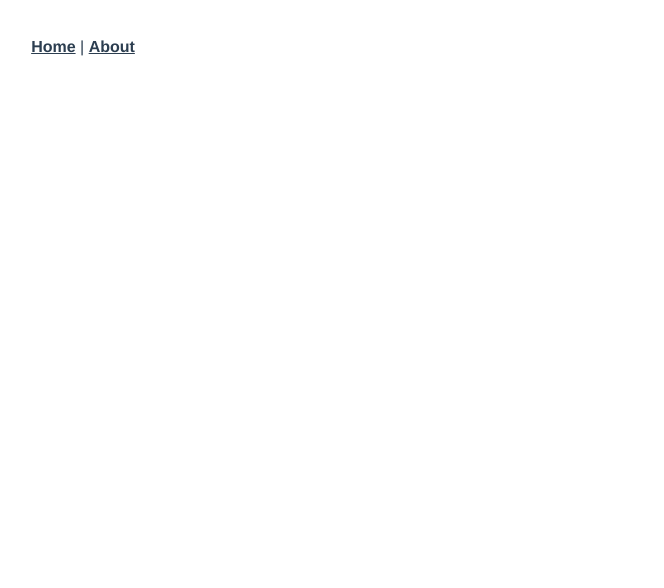
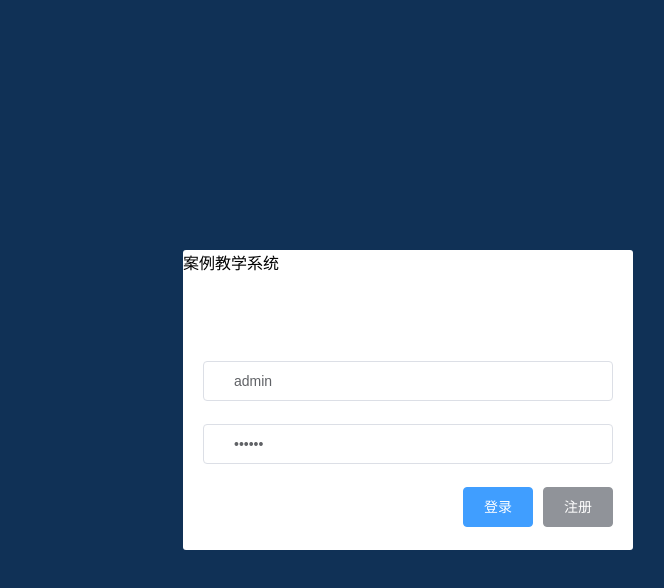
Before and after one commit to Dayong99/teaching-case, a Vue app: page /#/login in a window 1280 px wide. Shown: the top 588 px of the page, without its empty margins (557-1221 px from the left). Built offline with nearby package versions, Linux system fonts and the light colour scheme.

Commit message:
'login20200828'

```diff
--- a/babel.config.js
+++ b/babel.config.js
@@ -1,5 +1,14 @@
 module.exports = {
   presets: [
     '@vue/cli-plugin-babel/preset'
+  ],
+  plugins: [
+    [
+      'component',
+      {
+        libraryName: 'element-ui',
+        styleLibraryName: 'theme-chalk'
+      }
+    ]
   ]
 }
--- a/src/App.vue
+++ b/src/App.vue
@@ -1,32 +1,19 @@
 <template>
   <div id="app">
-    <div id="nav">
-      <router-link to="/">Home</router-link> |
-      <router-link to="/about">About</router-link>
-    </div>
-    <router-view/>
+    <!--    路由占位符-->
+    <router-view></router-view>
   </div>
 </template>
 
+<script>
+export default {
+  name: 'app',
+  components: {
+
+  }
+}
+</script>
+
 <style>
-#app {
-  font-family: Avenir, Helvetica, Arial, sans-serif;
-  -webkit-font-smoothing: antialiased;
-  -moz-osx-font-smoothing: grayscale;
-  text-align: center;
-  color: #2c3e50;
-}
 
-#nav {
-  padding: 30px;
-}
-
-#nav a {
-  font-weight: bold;
-  color: #2c3e50;
-}
-
-#nav a.router-link-exact-active {
-  color: #42b983;
-}
 </style>
--- /dev/null
+++ b/src/assets/css/global.css
@@ -0,0 +1,35 @@
+/*全局样式表*/
+html, body, #app {
+    height: 100%;
+    margin: 0;
+    padding: 0;
+    min-width: 1066px;
+}
+.el-breadcrumb {
+    margin-bottom: 15px;
+    font-size: 12px;
+}
+.el-card {
+    box-shadow: 0 1px 1px rgba(0, 0, 0, 0.15) !important;
+    /*默认情况下element软件的组件el-card权重比较高，自己的样式*/
+    /*想要覆盖它的样式就得来个！important*/
+}
+.el-table {
+    margin-top: 15px;
+    font-size: 12px;
+}
+.el-pagination {
+    margin-top: 15px;
+}
+.el-cascader-panel {
+    max-height: 150px;
+}
+.el-steps {
+    margin: 15px 0;
+}
+.el-step__title {
+    font-size: 13px;
+}
+.ql-editor {
+    min-height: 300px;
+}
--- a/src/components/HelloWorld.vue
+++ /dev/null
@@ -1,59 +0,0 @@
-<template>
-  <div class="hello">
-    <h1>{{ msg }}</h1>
-    <p>
-      For a guide and recipes on how to configure / customize this project,<br>
-      check out the
-      <a href="https://cli.vuejs.org" target="_blank" rel="noopener">vue-cli documentation</a>.
-    </p>
-    <h3>Installed CLI Plugins</h3>
-    <ul>
-      <li><a href="https://github.com/vuejs/vue-cli/tree/dev/packages/%40vue/cli-plugin-babel" target="_blank" rel="noopener">babel</a></li>
-      <li><a href="https://github.com/vuejs/vue-cli/tree/dev/packages/%40vue/cli-plugin-router" target="_blank" rel="noopener">router</a></li>
-      <li><a href="https://github.com/vuejs/vue-cli/tree/dev/packages/%40vue/cli-plugin-eslint" target="_blank" rel="noopener">eslint</a></li>
-    </ul>
-    <h3>Essential Links</h3>
-    <ul>
-      <li><a href="https://vuejs.org" target="_blank" rel="noopener">Core Docs</a></li>
-      <li><a href="https://forum.vuejs.org" target="_blank" rel="noopener">Forum</a></li>
-      <li><a href="https://chat.vuejs.org" target="_blank" rel="noopener">Community Chat</a></li>
-      <li><a href="https://twitter.com/vuejs" target="_blank" rel="noopener">Twitter</a></li>
-      <li><a href="https://news.vuejs.org" target="_blank" rel="noopener">News</a></li>
-    </ul>
-    <h3>Ecosystem</h3>
-    <ul>
-      <li><a href="https://router.vuejs.org" target="_blank" rel="noopener">vue-router</a></li>
-      <li><a href="https://vuex.vuejs.org" target="_blank" rel="noopener">vuex</a></li>
-      <li><a href="https://github.com/vuejs/vue-devtools#vue-devtools" target="_blank" rel="noopener">vue-devtools</a></li>
-      <li><a href="https://vue-loader.vuejs.org" target="_blank" rel="noopener">vue-loader</a></li>
-      <li><a href="https://github.com/vuejs/awesome-vue" target="_blank" rel="noopener">awesome-vue</a></li>
-    </ul>
-  </div>
-</template>
-
-<script>
-export default {
-  name: 'HelloWorld',
-  props: {
-    msg: String
-  }
-}
-</script>
-
-<!-- Add "scoped" attribute to limit CSS to this component only -->
-<style scoped>
-h3 {
-  margin: 40px 0 0;
-}
-ul {
-  list-style-type: none;
-  padding: 0;
-}
-li {
-  display: inline-block;
-  margin: 0 10px;
-}
-a {
-  color: #42b983;
-}
-</style>
--- /dev/null
+++ b/src/components/Login.vue
@@ -0,0 +1,128 @@
+<template>
+  <div class="login_container">
+    <div class="login_box">
+      <!--        登陆表单区域-->
+      <div>案例教学系统</div>
+      <el-form ref="loginFormRef"
+               :model="loginForm"
+               :rules="loginFromRules"
+               label-width="0px"
+               class="login_form">
+        <!--          用户名-->
+        <el-form-item prop="username">
+          <el-input v-model="loginForm.username"
+                    prefix-icon="iconfont icon-user"></el-input>
+        </el-form-item>
+        <!--          密码-->
+        <el-form-item prop="password">
+          <el-input v-model="loginForm.password"
+                    prefix-icon="iconfont icon-3702mima"
+                    type="password"></el-input>
+          <!--            按钮区域-->
+        </el-form-item>
+        <el-form-item class="btns">
+          <el-button type="primary" @click="login">登录</el-button>
+          <el-button type="info" @click="resetLoginForm">注册</el-button>
+        </el-form-item>
+      </el-form>
+    </div>
+  </div>
+
+</template>
+
+<script>
+export default {
+  name: 'Login',
+  data() {
+    return {
+      // 这是登陆表单的数据绑定对象
+      loginForm: {
+        username: 'admin',
+        password: '123456'
+      },
+      // 这是表单的验证规则对象
+      loginFromRules: {
+        // 验证用户名是否合法
+        username: [
+          {required: true, message: '请输入用户名', trigger: 'blur'},
+          {min: 3, max: 10, message: '长度在 3 到 10 个字符', trigger: 'blur'}
+        ],
+        // 验证密码是否合法
+        password: [
+          {required: true, message: '请输入用户登录密码', trigger: 'blur'},
+          {min: 6, max: 15, message: '长度在 6 到 15 个字符', trigger: 'blur'}
+        ]
+      }
+    }
+  },
+  methods: {
+    // // 点击重置按钮，重置登陆表单
+    resetLoginForm() {
+    //   this.$refs.loginFormRef.resetFields()
+    },
+    login() {
+    //   // this.$refs.loginFormRef.validate(async valid => {
+    //   //   if (!valid) return
+    //   // const { data: res } = await this.axios.post('login', this.loginForm)
+    //   // 如果res.meta.status !== 200，禁止往下执行，并提示登陆失败
+    //   // if (res.meta.status !== 200) return this.$message.error('登陆失败')
+    //   this.$message.success('登陆成功')
+    //   // console.log(res)
+    //   // window.sessionStorage.setItem('token', res.data.token)
+    //   this.$router.push('/home')
+    //   // })
+    }
+  }
+}
+</script>
+
+<style lang="less" scoped>
+.login_container {
+  background-color: #103156;
+  height: 100%;
+}
+
+.login_box {
+  width: 450px;
+  height: 300px;
+  background-color: #fff;
+  border-radius: 3px;
+  position: absolute;
+  left: 100%;
+  top: 50%;
+  transform: translate(-120%, -50%);
+
+  //.avatar_box {
+  //  height: 100px;
+  //  width: 100px;
+  //  border: 1px solid #eee;
+  //  border-radius: 50%;
+  //  padding: 10px;
+  //  box-shadow: 0 0 10px #ddd;
+  //  position: absolute;
+  //  left: 50%;
+  //  transform: translate(-50%, -50%);
+  //  background-color: #fff;
+  //
+  //  img {
+  //    width: 100%;
+  //    height: 100px;
+  //    border-radius: 50%;
+  //    background-color: #eee;
+  //  }
+  //}
+
+  .login_form {
+    position: absolute;
+    bottom: 0;
+    width: 100%;
+    padding: 0 20px;
+    box-sizing: border-box;
+  }
+
+  .btns {
+    display: flex;
+    justify-content: flex-end;
+  }
+}
+</style>
--- a/src/main.js
+++ b/src/main.js
@@ -1,6 +1,9 @@
 import Vue from 'vue'
 import App from './App.vue'
 import router from './router'
+import './plugins/element.js'
+// 导入全局样式表
+import './assets/css/global.css'
 
 Vue.config.productionTip = false
 
--- a/src/router/index.js
+++ b/src/router/index.js
@@ -1,23 +1,19 @@
 import Vue from 'vue'
 import VueRouter from 'vue-router'
-import Home from '../views/Home.vue'
+import Login from "../components/Login";
 
 Vue.use(VueRouter)
 
 const routes = [
   {
     path: '/',
-    name: 'Home',
-    component: Home
+    redirect: '/login'
   },
   {
-    path: '/about',
-    name: 'About',
-    // route level code-splitting
-    // this generates a separate chunk (about.[hash].js) for this route
-    // which is lazy-loaded when the route is visited.
-    component: () => import(/* webpackChunkName: "about" */ '../views/About.vue')
+    path: '/login',
+    component: Login
   }
+
 ]
 
 const router = new VueRouter({
--- a/src/views/About.vue
+++ /dev/null
@@ -1,5 +0,0 @@
-<template>
-  <div class="about">
-    <h1>This is an about page</h1>
-  </div>
-</template>
--- a/src/views/Home.vue
+++ /dev/null
@@ -1,18 +0,0 @@
-<template>
-  <div class="home">
-    <img alt="Vue logo" src="../assets/logo.png">
-    <HelloWorld msg="Welcome to Your Vue.js App"/>
-  </div>
-</template>
-
-<script>
-// @ is an alias to /src
-import HelloWorld from '@/components/HelloWorld.vue'
-
-export default {
-  name: 'Home',
-  components: {
-    HelloWorld
-  }
-}
-</script>
```
Also changed, not shown: package.json (+6 -3 lines), src/plugins/element.js (added, +12 -0 lines), 1 other file (tests, documents, lock files or other folders).
